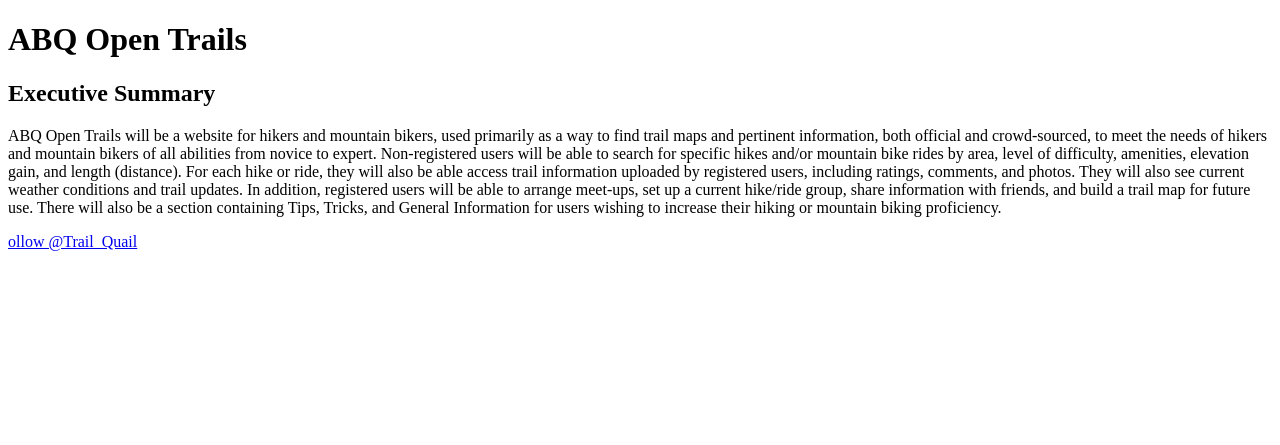
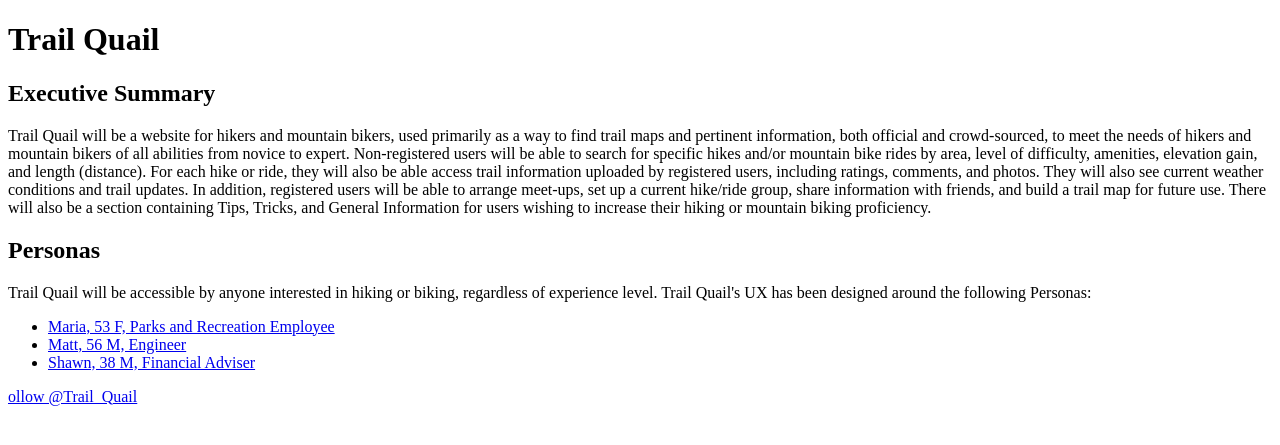
Before and after one commit to MattHarr1s/open-trails, a PHP site: page /public_html/documentation/index.php in a window 1280 px wide. Shown: the top 445 px of the page. Run offline with PHP 8.4, Linux system fonts and the light colour scheme; some libraries are stand-ins or nearby versions.

Commit message:
Created persona section and linked to the persona pages.

```diff
--- a/public_html/documentation/index.php
+++ b/public_html/documentation/index.php
@@ -1,19 +1,19 @@
 <!DOCTYPE HTML>
 <HTML lang="eng>"
-	<!-Header for ABQ Open Trails landing page->
+	<!-Header for Trail Quail landing page->
 	<head>
 		<meta charset="UTF-8">
-		<title>ABQ Open Trails</title>
+		<title>Trail Quail</title>
 	</head>
-	<!-Body for ABQ Open Trails landing page->
+	<!-Body for Trail Quail landing page->
 	<body>
 		<!-Name of Project->
-		<h1>ABQ Open Trails</h1>
+		<h1>Trail Quail</h1>
 		<!-Executive Summary->
+			<div>
 				<h2>Executive Summary</h2>
-		<!-Text of ABQ Open Trails Executive summary->
-
-	<p>ABQ Open Trails will be a website for hikers and mountain bikers, used primarily as a way to find trail maps
+						<!-Text of Trail Quail Executive summary->
+							<p>Trail Quail will be a website for hikers and mountain bikers, used primarily as a way to find trail maps
 			and pertinent information, both official and crowd-sourced, to meet the needs of hikers and mountain bikers of
 			all abilities from novice to expert.  Non-registered users will be able to search for specific hikes and/or
 			mountain bike rides by area, level of difficulty, amenities, elevation gain, and length (distance).
@@ -23,11 +23,26 @@
 			with friends, and build a trail map for future use.  There will also be a section containing Tips, Tricks, and
 			General Information for users wishing to increase their hiking or mountain biking proficiency.
 							</p>
-
+			</div>
+			<!-Personas->
+			<div>
+				<h2>Personas</h2>
+					<p>Trail Quail will be accessible by anyone interested in hiking or biking, regardless of experience level.
+					Trail Quail's UX has been designed around the following Personas:
+					</p>
+					<ul>
+						<li><a href="persona-maria.php">Maria, 53 F, Parks and Recreation Employee </a></li>
+						<li><a href="persona-matt.php">Matt, 56 M, Engineer</a></li>
+						<li><a href="persona-shawn.php.php">Shawn, 38 M, Financial Adviser</a></li>
+					</ul>
+			</div>
 	</body>
 	<footer>
 		<!-Follow @Trail_Quail on Twitter->
 		<a href="https://twitter.com/Trail_Quail" class="twitter-follow-button" data-show-count="false" data-size="large">
 			ollow @Trail_Quail</a>
-		<script>!function(d,s,id){var js,fjs=d.getElementsByTagName(s)[0],p=/^http:/.test(d.location)?'http':'https';if(!d.getElementById(id)){js=d.createElement(s);js.id=id;js.src=p+'://platform.twitter.com/widgets.js';fjs.parentNode.insertBefore(js,fjs);}}(document, 'script', 'twitter-wjs');</script>
-	</footer>
+		<script>!function(d,s,id){var js,fjs=d.getElementsByTagName(s)[0],p=/^http:/.test(d.location)?'http':'https';if
+			(!d.getElementById(id)){js=d.createElement(s);js.id=id;js.src=p+'://platform.twitter.com/widgets.js';
+			fjs.parentNode.insertBefore(js,fjs);}}(document, 'script', 'twitter-wjs');
+		</script>
+	</foot
```
Lines whose indentation alone changed are shown as unchanged.
